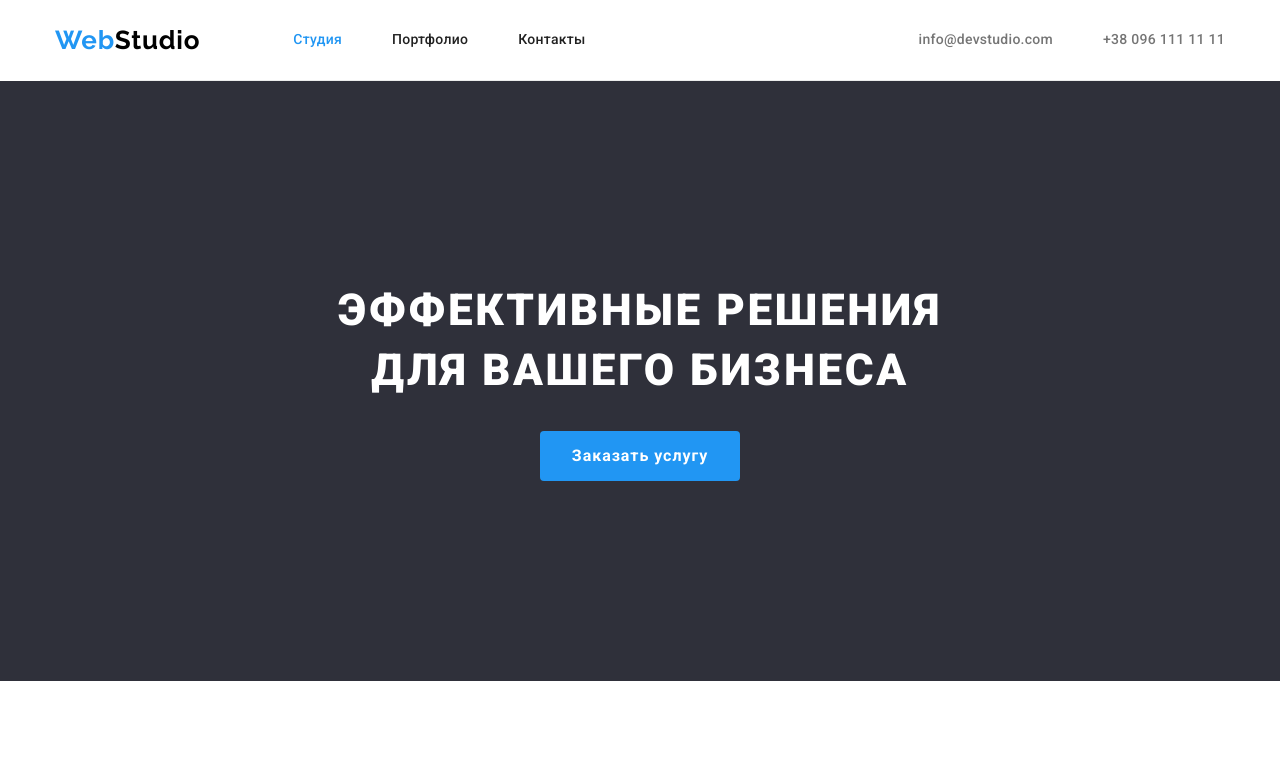
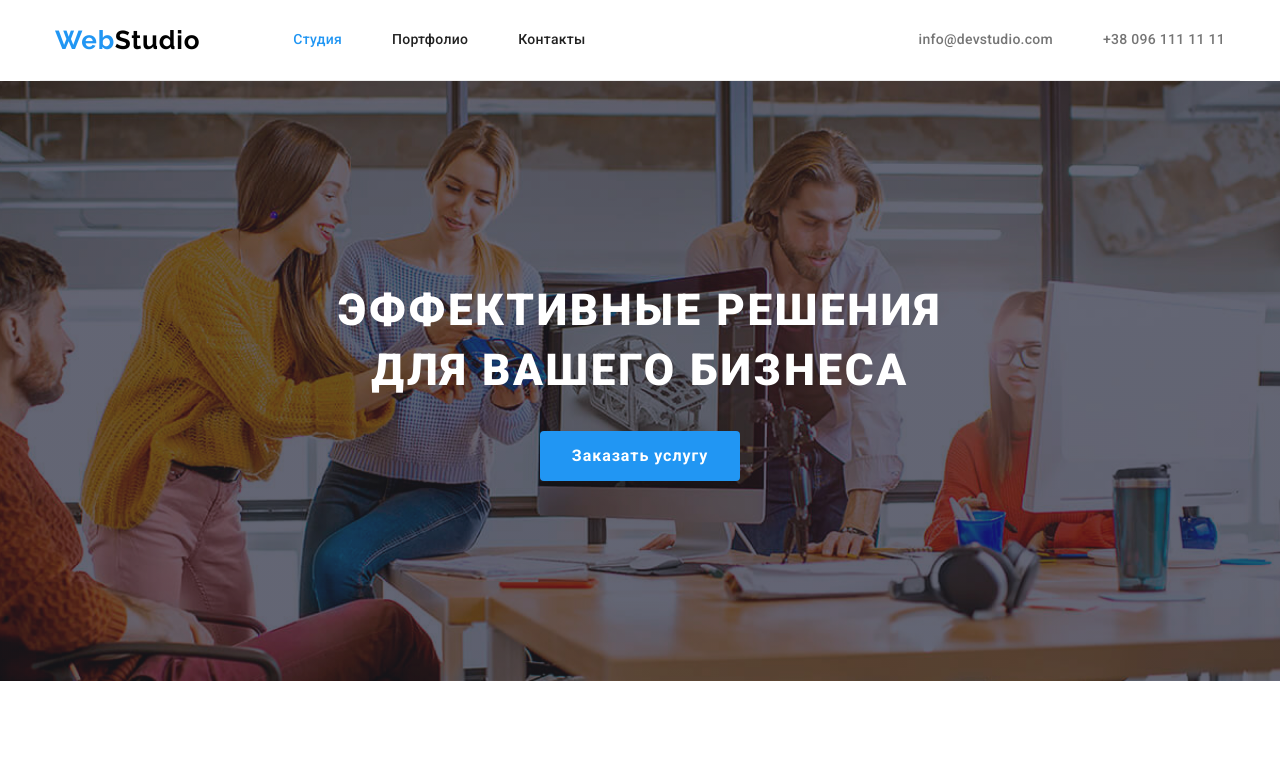
Before and after one commit to vladterko/goit-markup-hw-04, a plain HTML site: page index.html in a window 1280 px wide. Shown: the top 771 px of the page. Drawn offline with nearby package versions, Linux system fonts and the light colour scheme.

Commit message:
Adds Hero background image

```diff
--- a/css/styles.css
+++ b/css/styles.css
@@ -16,6 +16,7 @@
     --main-bg-clr: #fff;
     --sec-bg-clr: #F5F4FA;
     --dark-bg-clr: #2F303A;
+    --hero-bg-clr: #C4C4C4;
 
     /* grid */
     --indent: 30px;
@@ -193,9 +194,21 @@ body {
 /** =====  Hero section  =====
 ======================================== */
 .hero-section {
-    background-color: var(--dark-bg-clr);
+    max-width: 1600px;
+    margin-right: auto;
+    margin-left: auto;
     padding-top: 200px;
     padding-bottom: 200px;
+
+    background-color: var(--hero-bg-clr);
+    background-image:
+    linear-gradient(
+        rgba(47, 48, 58, 0.4),
+        rgba(47, 48, 58, 0.4)),
+        url(../images/hero/hero-bg.png);
+    background-repeat: no-repeat;
+    background-position: center;
+    background-size: cover;
 }
 
 .main-title {
```
Also changed, not shown: images/hero/hero-bg.png (added).
